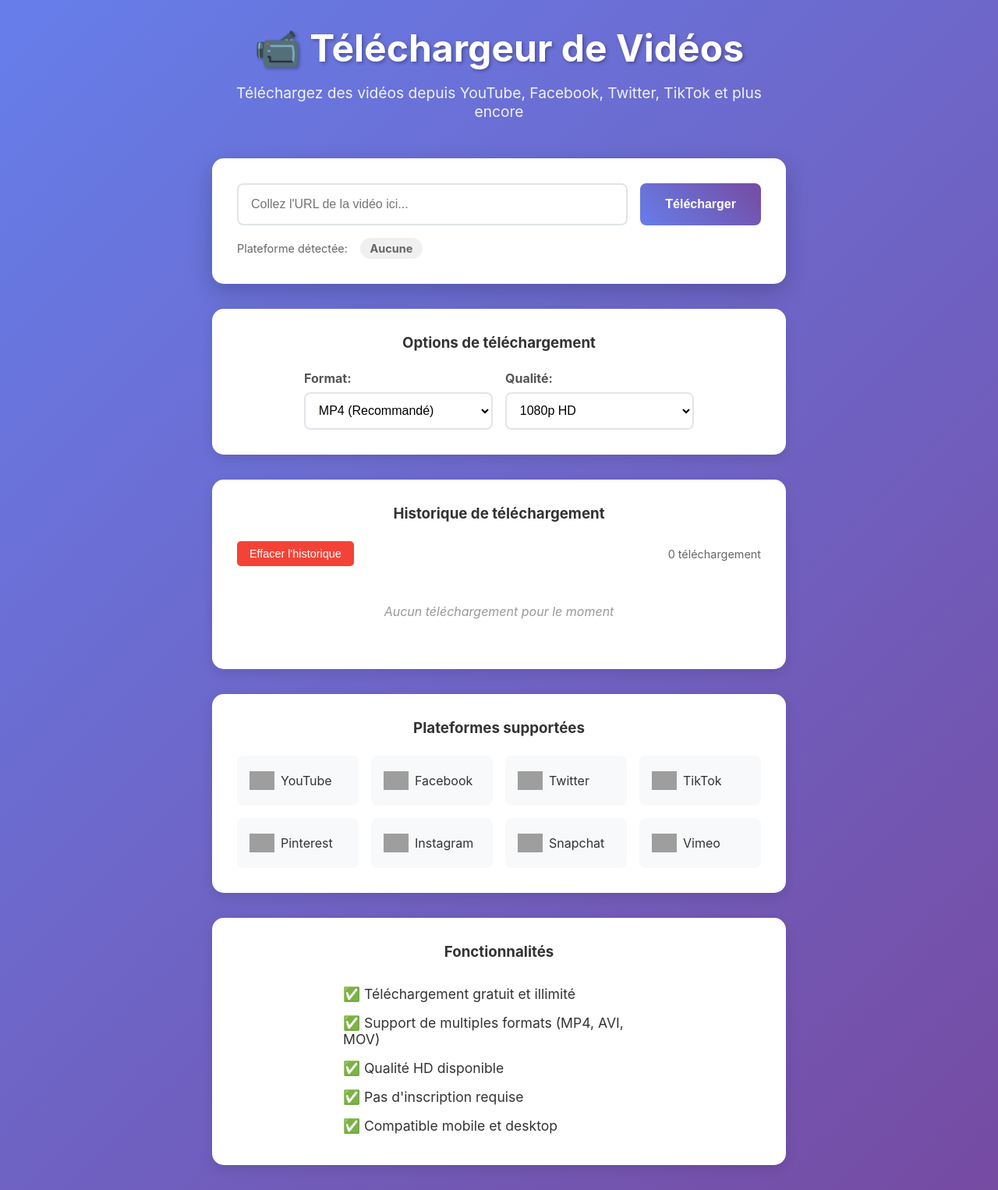
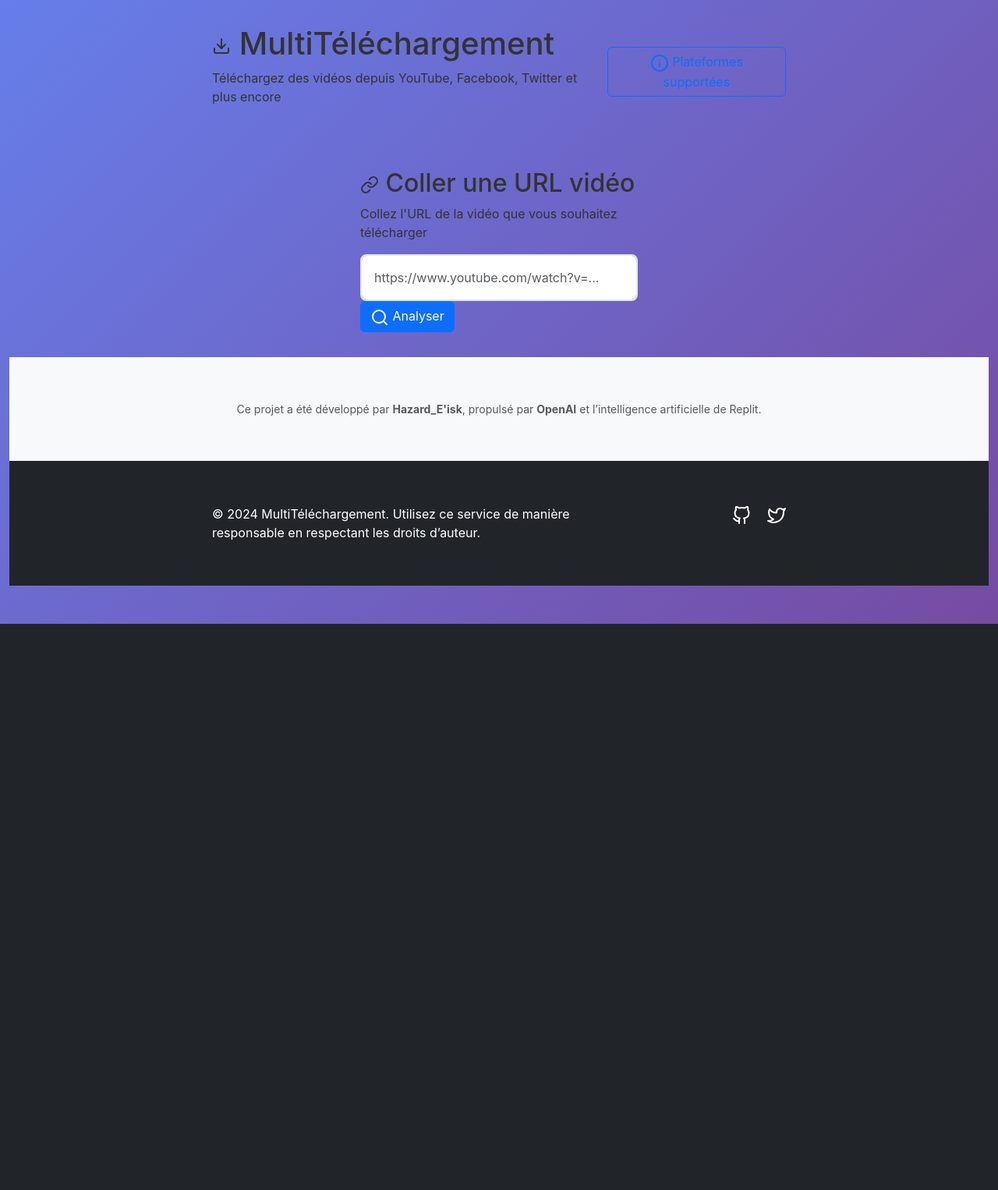
Before and after one commit to BOBOJUNIORK/video-downloader, a Flask app: page / in a window 1280 px wide. Shown: the whole page at 78% size. After the commit the page ends 800 px from the top, so only its background shows below. Run offline with Flask 3, Linux system fonts and the light colour scheme; grey boxes are pictures that could not be loaded.

Commit message:
Update index.html

```diff
--- a/templates/index.html
+++ b/templates/index.html
@@ -1,131 +1,182 @@
 <!DOCTYPE html>
 <html lang="fr">
 <head>
-  <meta charset="utf-8">
-  <meta name="viewport" content="width=device-width, initial-scale=1.0">
-  <title>Téléchargeur de Vidéos - Réseaux Sociaux</title>
-  <link href="{{ url_for('static', filename='style.css') }}" rel="stylesheet" type="text/css" />
+  <meta charset="UTF-8" />
+  <meta name="viewport" content="width=device-width, initial-scale=1.0"/>
+  <title>MultiTéléchargement - Téléchargeur de Vidéos</title>
+  <link href="https://cdn.jsdelivr.net/npm/bootstrap@5.3.0/dist/css/bootstrap.min.css" rel="stylesheet"/>
+  <link href="https://fonts.googleapis.com/css2?family=Inter&family=Poppins&display=swap" rel="stylesheet"/>
+  <script src="https://unpkg.com/feather-icons"></script>
+  <link rel="stylesheet" href="{{ url_for('static', filename='style.css') }}"/>
 </head>
 <body>
-  <main>
+<div class="container-fluid">
+  <header class="header">
     <div class="container">
-      <h1 class="title">📹 Téléchargeur de Vidéos</h1>
-      <p class="subtitle">Téléchargez des vidéos depuis YouTube, Facebook, Twitter, TikTok et plus encore</p>
-
-      <div class="download-form">
-        <div class="input-group">
-          <input
-            type="url"
-            id="videoUrl"
-            placeholder="Collez l'URL de la vidéo ici..."
-            class="url-input"
-            required
-          >
-          <button id="downloadBtn" class="download-btn">
-            <span id="btnText">Télécharger</span>
-            <div id="loader" class="loader hidden"></div>
+      <div class="row align-items-center">
+        <div class="col-md-8">
+          <h1 class="logo"><i data-feather="download"></i> MultiTéléchargement</h1>
+          <p class="tagline">Téléchargez des vidéos depuis YouTube, Facebook, Twitter et plus encore</p>
+        </div>
+        <div class="col-md-4 text-end">
+          <button class="btn btn-outline-primary" id="supportedSitesBtn">
+            <i data-feather="info"></i> Plateformes supportées
           </button>
         </div>
-
-        <div class="platform-selector">
-          <label>Plateforme détectée:</label>
-          <span id="detectedPlatform" class="platform-badge">Aucune</span>
       </div>
     </div>
+  </header>
 
-      <div id="result" class="result hidden"></div>
-
-      <!-- Section de format et qualité -->
-      <div class="format-options">
-        <h3>Options de téléchargement</h3>
-        <div class="options-grid">
-          <div class="option-group">
-            <label for="formatSelect">Format:</label>
-            <select id="formatSelect" class="format-select">
-              <option value="mp4">MP4 (Recommandé)</option>
-              <option value="avi">AVI</option>
-              <option value="mov">MOV</option>
-              <option value="mkv">MKV</option>
-              <option value="mp3">MP3 (Audio seulement)</option>
-              <option value="wav">WAV (Audio seulement)</option>
-            </select>
+  <main class="main-content">
+    <div class="container">
+      <div class="row justify-content-center">
+        <div class="col-lg-8 col-xl-6">
+          <div class="download-card">
+            <div class="card-header">
+              <h2><i data-feather="link"></i> Coller une URL vidéo</h2>
+              <p>Collez l'URL de la vidéo que vous souhaitez télécharger</p>
             </div>
-          <div class="option-group">
-            <label for="qualitySelect">Qualité:</label>
-            <select id="qualitySelect" class="quality-select">
-              <option value="1080p">1080p HD</option>
-              <option value="720p">720p HD</option>
-              <option value="480p">480p</option>
-              <option value="360p">360p</option>
-              <option value="240p">240p</option>
-            </select>
+            <div class="card-body">
+              <form id="urlForm">
+                <div class="url-input-group">
+                  <input type="url" id="videoUrl" class="form-control url-input" placeholder="https://www.youtube.com/watch?v=..." required/>
+                  <button type="submit" class="btn btn-primary btn-get-info">
+                    <i data-feather="search"></i> Analyser
+                  </button>
+                </div>
+              </form>
+              <div id="errorMessage" class="alert alert-danger d-none" role="alert">
+                <i data-feather="alert-circle"></i>
+                <span></span>
+              </div>
+              <div id="loadingState" class="loading-state d-none">
+                <div class="spinner-border text-primary" role="status"></div>
+                <p>Analyse de la vidéo en cours...</p>
+              </div>
+            </div>
           </div>
         </div>
       </div>
 
-      <!-- Historique de téléchargement -->
-      <div class="download-history">
-        <h3>Historique de téléchargement</h3>
-        <div class="history-controls">
-          <button id="clearHistoryBtn" class="clear-history-btn">Effacer l'historique</button>
-          <span id="historyCount" class="history-count">0 téléchargements</span>
-        </div>
-        <div id="historyList" class="history-list">
-          <p class="no-history">Aucun téléchargement pour le moment</p>
+      <div class="row justify-content-center">
+        <div class="col-lg-10 col-xl-8">
+          <div id="videoInfoSection" class="video-info-section d-none">
+            <div class="video-info-card">
+              <div class="row">
+                <div class="col-md-4">
+                  <div class="video-thumbnail">
+                    <img id="videoThumbnail" src="" alt="Miniature" class="img-fluid"/>
+                    <div class="platform-badge" id="platformBadge"></div>
                   </div>
                 </div>
-
-      <div class="supported-platforms">
-        <h3>Plateformes supportées</h3>
-        <div class="platforms-grid">
-          <div class="platform-item">
-            <img src="https://img.icons8.com/color/48/youtube-play.png" alt="YouTube" class="platform-icon-img">
-            <span>YouTube</span>
+                <div class="col-md-8">
+                  <div class="video-details">
+                    <h3 id="videoTitle"></h3>
+                    <div class="video-meta">
+                      <span class="meta-item"><i data-feather="user"></i><span id="videoUploader"></span></span>
+                      <span class="meta-item"><i data-feather="clock"></i><span id="videoDuration"></span></span>
                     </div>
-          <div class="platform-item">
-            <img src="https://img.icons8.com/color/48/facebook-new.png" alt="Facebook" class="platform-icon-img">
-            <span>Facebook</span>
                   </div>
-          <div class="platform-item">
-            <img src="https://img.icons8.com/color/48/twitter--v1.png" alt="Twitter" class="platform-icon-img">
-            <span>Twitter</span>
-          </div>
-          <div class="platform-item">
-            <img src="https://img.icons8.com/color/48/tiktok.png" alt="TikTok" class="platform-icon-img">
-            <span>TikTok</span>
-          </div>
-          <div class="platform-item">
-            <img src="https://img.icons8.com/color/48/pinterest--v1.png" alt="Pinterest" class="platform-icon-img">
-            <span>Pinterest</span>
-          </div>
-          <div class="platform-item">
-            <img src="https://img.icons8.com/color/48/instagram-new.png" alt="Instagram" class="platform-icon-img">
-            <span>Instagram</span>
-          </div>
-          <div class="platform-item">
-            <img src="https://img.icons8.com/color/48/snapchat.png" alt="Snapchat" class="platform-icon-img">
-            <span>Snapchat</span>
-          </div>
-          <div class="platform-item">
-            <img src="https://img.icons8.com/color/48/vimeo.png" alt="Vimeo" class="platform-icon-img">
-            <span>Vimeo</span>
                 </div>
               </div>
             </div>
 
-      <div class="features">
-        <h3>Fonctionnalités</h3>
-        <ul>
-          <li>✅ Téléchargement gratuit et illimité</li>
-          <li>✅ Support de multiples formats (MP4, AVI, MOV)</li>
-          <li>✅ Qualité HD disponible</li>
-          <li>✅ Pas d'inscription requise</li>
-          <li>✅ Compatible mobile et desktop</li>
-        </ul>
+            <div class="download-options">
+              <h4><i data-feather="download"></i> Choisir un format</h4>
+              <div class="tab-content" id="formatTabContent">
+                <div id="videoFormats" class="format-list"></div>
+              </div>
+            </div>
+          </div>
+        </div>
+      </div>
+
+      <div class="row justify-content-center">
+        <div class="col-lg-8 col-xl-6">
+          <div id="downloadProgress" class="download-progress d-none">
+            <div class="progress-card">
+              <h4><i data-feather="download-cloud"></i> Téléchargement...</h4>
+              <div class="progress-bar-container">
+                <div class="progress">
+                  <div id="progressBar" class="progress-bar" role="progressbar" style="width: 0%"></div>
+                </div>
+                <div class="progress-stats">
+                  <span id="progressPercent">0%</span>
+                  <span id="progressSpeed"></span>
+                  <span id="progressETA"></span>
+                </div>
+              </div>
+              <div id="progressStatus" class="progress-status"></div>
+            </div>
+          </div>
+        </div>
       </div>
     </div>
   </main>
 
-  <script type="module" src="{{ url_for('static', filename='script.js') }}"></script>
+  <!-- MODAL : Plateformes supportées -->
+  <div class="modal fade" id="supportedSitesModal" tabindex="-1">
+    <div class="modal-dialog modal-lg">
+      <div class="modal-content">
+        <div class="modal-header">
+          <h5 class="modal-title"><i data-feather="globe"></i> Plateformes supportées</h5>
+          <button type="button" class="btn-close" data-bs-dismiss="modal"></button>
+        </div>
+        <div class="modal-body">
+          <p class="text-muted mb-3">Ce téléchargeur prend en charge de nombreuses plateformes, notamment :</p>
+          <div class="row">
+            <div class="col-md-6">
+              <ul class="supported-sites-list">
+                <li><i data-feather="play"></i> YouTube</li>
+                <li><i data-feather="facebook"></i> Facebook</li>
+                <li><i data-feather="twitter"></i> Twitter</li>
+                <li><i data-feather="instagram"></i> Instagram</li>
+                <li><i data-feather="music"></i> TikTok</li>
+              </ul>
+            </div>
+            <div class="col-md-6">
+              <ul class="supported-sites-list">
+                <li><i data-feather="video"></i> Vimeo</li>
+                <li><i data-feather="twitch"></i> Twitch</li>
+                <li><i data-feather="eye"></i> Dailymotion</li>
+                <li><i data-feather="bookmark"></i> Pinterest</li>
+                <li><i data-feather="message-circle"></i> Reddit</li>
+              </ul>
+            </div>
+          </div>
+          <div class="alert alert-info mt-3">
+            <i data-feather="info"></i>
+            Et bien d'autres ! Collez une URL pour tester si elle est compatible.
+          </div>
+        </div>
+      </div>
+    </div>
+  </div>
+
+  <section class="bg-light text-center py-4">
+    <div class="container">
+      <p class="mb-0 small text-muted">Ce projet a été développé par <strong>Hazard_E'isk</strong>, propulsé par <strong>OpenAI</strong> et l’intelligence artificielle de Replit.</p>
+    </div>
+  </section>
+
+  <footer class="footer py-4 bg-dark text-white">
+    <div class="container">
+      <div class="row">
+        <div class="col-md-8">
+          <p class="mb-0">&copy; 2024 MultiTéléchargement. Utilisez ce service de manière responsable en respectant les droits d’auteur.</p>
+        </div>
+        <div class="col-md-4 text-end">
+          <div class="social-links">
+            <a href="#" class="social-link text-white me-3"><i data-feather="github"></i></a>
+            <a href="#" class="social-link text-white"><i data-feather="twitter"></i></a>
+          </div>
+        </div>
+      </div>
+    </div>
+  </footer>
+</div>
+<script src="https://cdn.jsdelivr.net/npm/bootstrap@5.3.0/dist/js/bootstrap.bundle.min.js"></script>
+<script src="{{ url_for('static', filename='script.js') }}"></script>
+<script>feather.replace();</script>
 </body>
 </html>
```
Lines whose indentation alone changed are shown as unchanged.
